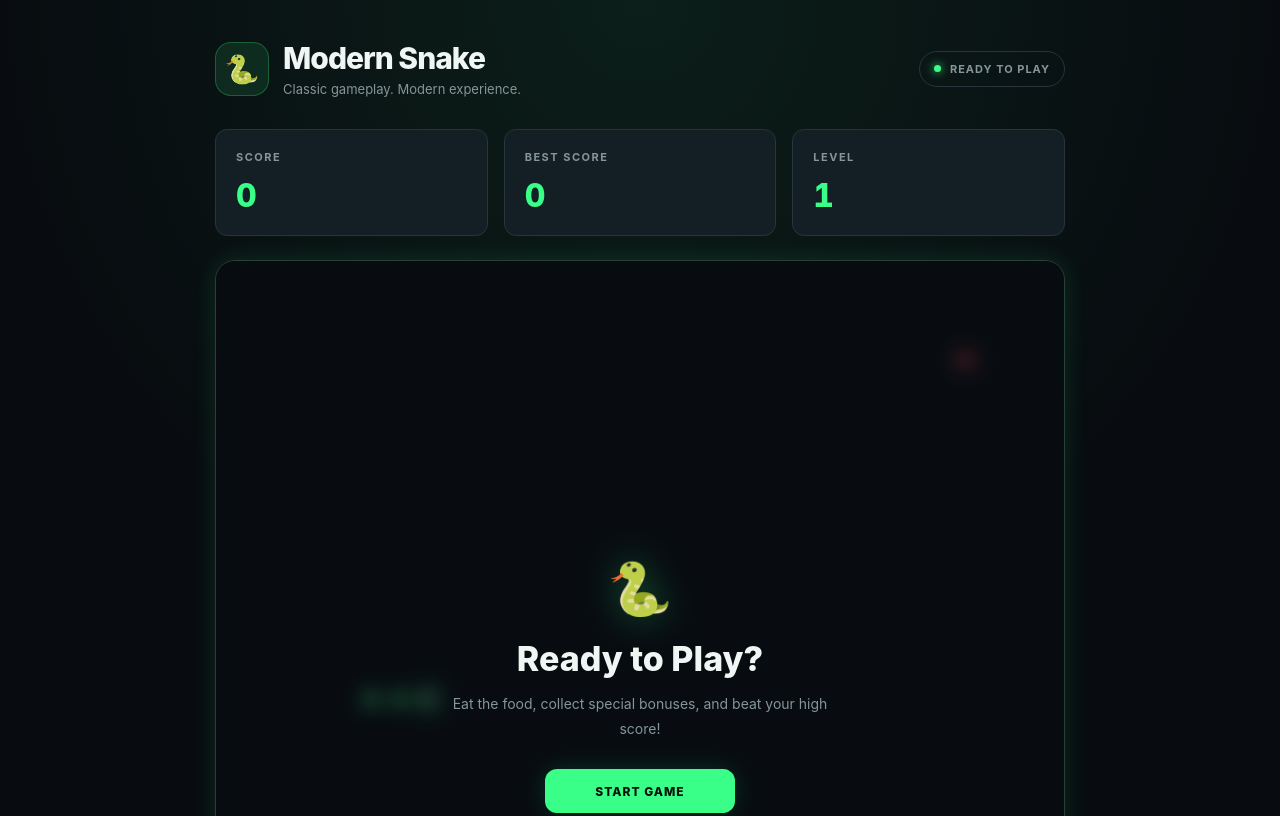
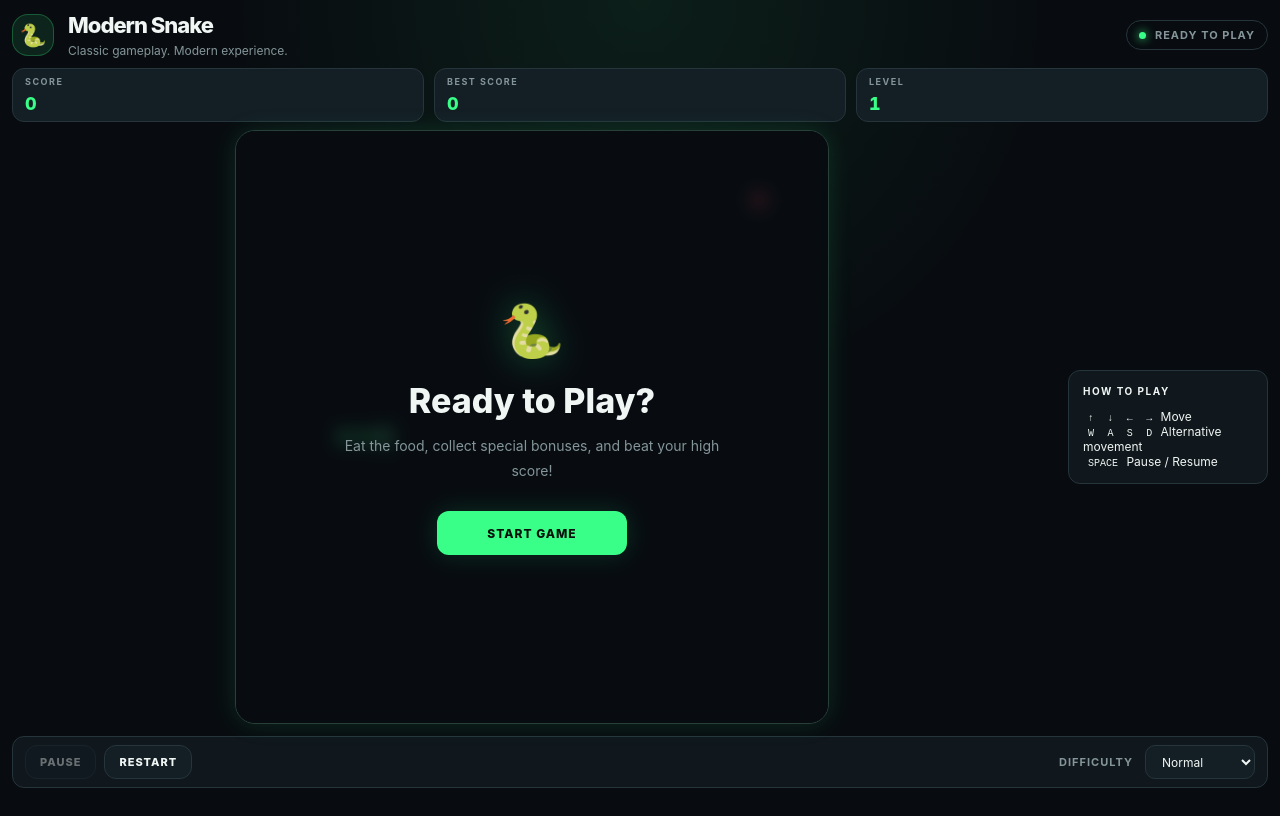
Before and after one commit to Chuan-dev086/modern-snake, a plain HTML site: page index.html in a window 1280 px wide. Shown: the top 816 px of the page. Drawn offline with Linux system fonts and the light colour scheme.

Commit message:
style: fix the UI layout to prevent scrolling screen

```diff
--- a/css/index.css
+++ b/css/index.css
@@ -29,9 +29,14 @@
   padding: 0;
 }
 
+html,
 body {
-  min-height: 100vh;
-  padding: 40px 20px;
+  height: 100%;
+}
+
+body {
+  overflow: hidden;
+  padding: 12px 12px;
 
   background:
     radial-gradient(
@@ -45,11 +50,14 @@ body {
   font-family: Inter, "Segoe UI", Arial, sans-serif;
 }
 
-/* 3. Main Layout */
+/* 3. Main Layout：固定一屏 */
 .game-container {
   width: 100%;
-  max-width: 850px;
+  max-width: 1400px;
+  height: 100%;
   margin: 0 auto;
+  display: flex;
+  flex-direction: column;
 }
 
 /* 4. Header */
@@ -58,7 +66,7 @@ body {
   justify-content: space-between;
   align-items: center;
   gap: 20px;
-  margin-bottom: 32px;
+  margin-bottom: 10px;
 }
 
 .brand {
@@ -70,26 +78,25 @@ body {
 .brand-icon {
   display: grid;
   place-items: center;
-  width: 54px;
-  height: 54px;
+  width: 42px;
+  height: 42px;
+  font-size: 22px;
 
   background: rgba(57, 255, 136, 0.1);
   border: 1px solid rgba(57, 255, 136, 0.25);
   border-radius: 16px;
-
-  font-size: 28px;
 }
 
 .brand h1 {
   margin-bottom: 5px;
-  font-size: clamp(22px, 4vw, 30px);
+  font-size: 22px;
   font-weight: 800;
   letter-spacing: -1px;
 }
 
 .brand p {
   color: var(--color-muted);
-  font-size: 13px;
+  font-size: 12px;
 }
 
 .game-status {
@@ -97,7 +104,7 @@ body {
   align-items: center;
   gap: 9px;
 
-  padding: 10px 14px;
+  padding: 7px 12px;
   border: 1px solid var(--color-border);
   border-radius: 999px;
 
@@ -116,16 +123,16 @@ body {
   box-shadow: 0 0 10px var(--color-primary);
 }
 
-/* 5. Score Dashboard */
+/* 5. Score Dashboard（缩小） */
 .score-panel {
   display: grid;
   grid-template-columns: repeat(3, minmax(0, 1fr));
-  gap: 16px;
-  margin-bottom: 24px;
+  gap: 10px;
+  margin-bottom: 8px;
 }
 
 .score-card {
-  padding: 20px;
+  padding: 7px 12px;
   background: var(--bg-card);
   border: 1px solid var(--color-border);
   border-radius: var(--radius-md);
@@ -142,30 +149,46 @@ body {
 
 .score-label {
   display: block;
-  margin-bottom: 12px;
+  margin-bottom: 6px;
 
   color: var(--color-muted);
-  font-size: 11px;
+  font-size: 9px;
   font-weight: 700;
   letter-spacing: 1.5px;
 }
 
 .score-card strong {
   color: var(--color-primary);
-  font-size: clamp(24px, 4vw, 32px);
+  font-size: 18px;
   font-weight: 800;
   font-variant-numeric: tabular-nums;
 }
 
-/* 6. Game Board */
+/* 6. Play Area：棋盘与说明并排 */
+.play-area {
+  flex: 1;
+  min-height: 0;
+  display: flex;
+  justify-content: space-between;
+  align-items: center;
+  gap: 16px;
+  margin-bottom: 12px;
+}
+
 .game-section {
-  margin-bottom: 24px;
+  flex: 1;
+  height: 100%;
+  display: flex;
+  justify-content: center;
+  align-items: center;
 }
 
 .game-board {
   position: relative;
   overflow: hidden;
-  width: 100%;
+  width: auto;
+  height: 100%;
+  max-height: none;
   aspect-ratio: 1 / 1;
 
   background: #0b1217;
@@ -279,11 +302,15 @@ button:disabled {
 .control-buttons {
   display: flex;
   flex-wrap: wrap;
-  gap: 12px;
+  gap: 8px;
 }
 
 #pause-button,
 #restart-button {
+  min-height: 34px;
+  padding: 8px 14px;
+  font-size: 11px;
+
   background: var(--bg-card);
   color: var(--color-text);
   border-color: var(--color-border);
@@ -295,17 +322,15 @@ button:disabled {
   border-color: var(--color-primary);
 }
 
-/* 9. Game Controls */
+/* 9. Game Controls（缩小并贴底） */
 .game-controls {
   display: flex;
   justify-content: space-between;
   align-items: center;
   flex-wrap: wrap;
-  gap: 20px;
-
-  margin-bottom: 28px;
-  padding: 20px;
-
+  gap: 10px;
+  margin-bottom: 0;
+  padding: 8px 12px;
   background: var(--bg-secondary);
   border: 1px solid var(--color-border);
   border-radius: var(--radius-md);
@@ -325,7 +350,7 @@ button:disabled {
 }
 
 #difficulty {
-  min-height: 42px;
+  min-height: 34px;
   padding: 0 34px 0 12px;
 
   background: var(--bg-card);
@@ -334,14 +359,17 @@ button:disabled {
   border-radius: 10px;
 
   font: inherit;
-  font-size: 13px;
+  font-size: 12px;
   cursor: pointer;
 }
 
-/* 10. Instructions */
+/* 10. Instructions（放在右侧） */
 .instructions {
-  margin-bottom: 28px;
-  padding: 24px;
+  width: 200px;
+  align-self: center;
+  margin-left: auto;
+  margin-bottom: 0;
+  padding: 14px;
 
   background: var(--bg-secondary);
   border: 1px solid var(--color-border);
@@ -349,66 +377,46 @@ button:disabled {
 }
 
 .instructions h2 {
-  margin-bottom: 20px;
-  color: var(--color-muted);
-  font-size: 11px;
-  letter-spacing: 2px;
+  margin-bottom: 12px;
+  font-size: 10px;
+  letter-spacing: 1.5px;
 }
 
 .instruction-list {
-  display: flex;
-  flex-wrap: wrap;
-  gap: 18px 28px;
+  gap: 8px;
 }
 
 .instruction-list p {
-  display: flex;
-  align-items: center;
-  gap: 6px;
-
-  color: var(--color-muted);
   font-size: 12px;
-}
-
-.instruction-list span {
-  margin-left: 4px;
+  gap: 4px;
 }
 
 kbd {
-  display: inline-grid;
-  place-items: center;
-  min-width: 28px;
-  height: 28px;
-  padding: 0 7px;
-
-  background: var(--bg-card);
-  border: 1px solid var(--color-border);
-  border-radius: 6px;
-
-  color: var(--color-text);
-  font-family: inherit;
-  font-size: 11px;
-  font-weight: 700;
+  min-width: 24px;
+  height: 24px;
+  padding: 0 5px;
+  font-size: 10px;
 }
 
-/* 11. Footer */
+/* 11. Footer（隐藏以节省空间） */
 .game-footer {
-  display: flex;
-  justify-content: space-between;
-  flex-wrap: wrap;
-  gap: 10px;
-
-  padding: 20px 0;
-  border-top: 1px solid var(--color-border);
-
-  color: var(--color-muted);
-  font-size: 11px;
+  display: none;
 }
 
 /* 12. Responsive Layout */
 @media (max-width: 600px) {
+  html,
   body {
+    height: auto;
+  }
+
+  body {
+    overflow: auto;
     padding: 24px 14px;
+  }
+
+  .game-container {
+    height: auto;
   }
 
   .game-header {
@@ -418,22 +426,24 @@ kbd {
     margin-bottom: 24px;
   }
 
-  .score-panel {
-    gap: 8px;
-    margin-bottom: 16px;
-  }
-
-  .score-card {
-    padding: 14px 10px;
-  }
-
-  .score-label {
-    font-size: 9px;
-    letter-spacing: 1px;
+  .play-area {
+    flex-direction: column;
   }
 
   .game-board {
+    width: 100%;
+    height: auto;
+    max-height: none;
     border-radius: 14px;
+  }
+
+  .game-section {
+    height: auto;
+    width: 100%;
+  }
+
+  .instructions {
+    width: 100%;
   }
 
   .game-controls {
@@ -455,16 +465,8 @@ kbd {
     max-width: 180px;
   }
 
-  .instructions {
-    padding: 18px;
-  }
-
-  .instruction-list {
-    flex-direction: column;
-    gap: 12px;
-  }
-
   .game-footer {
+    display: flex;
     flex-direction: column;
   }
 }
--- a/index.html
+++ b/index.html
@@ -52,6 +52,7 @@
         </article>
       </section>
 
+      <div class="play-area">
         <!-- Game Board -->
         <section class="game-section" aria-label="Snake game">
           <div class="game-board">
@@ -87,25 +88,6 @@
           </div>
         </section>
 
-      <!-- Game Controls -->
-      <section class="game-controls" aria-label="Game controls">
-        <div class="control-buttons">
-          <button type="button" id="pause-button" disabled>PAUSE</button>
-
-          <button type="button" id="restart-button">RESTART</button>
-        </div>
-
-        <div class="difficulty-control">
-          <label for="difficulty">DIFFICULTY</label>
-
-          <select id="difficulty">
-            <option value="easy">Easy</option>
-            <option value="normal" selected>Normal</option>
-            <option value="hard">Hard</option>
-          </select>
-        </div>
-      </section>
-
         <!-- Keyboard Instructions -->
         <section class="instructions" aria-label="How to play">
           <h2>HOW TO PLAY</h2>
@@ -133,6 +115,26 @@
             </p>
           </div>
         </section>
+      </div>
+
+      <!-- Game Controls -->
+      <section class="game-controls" aria-label="Game controls">
+        <div class="control-buttons">
+          <button type="button" id="pause-button" disabled>PAUSE</button>
+
+          <button type="button" id="restart-button">RESTART</button>
+        </div>
+
+        <div class="difficulty-control">
+          <label for="difficulty">DIFFICULTY</label>
+
+          <select id="difficulty">
+            <option value="easy">Easy</option>
+            <option value="normal" selected>Normal</option>
+            <option value="hard">Hard</option>
+          </select>
+        </div>
+      </section>
 
       <!-- Footer -->
       <footer class="game-footer">
```
Lines whose indentation alone changed are shown as unchanged.
